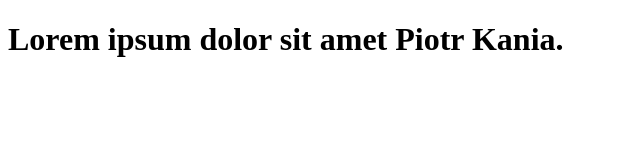
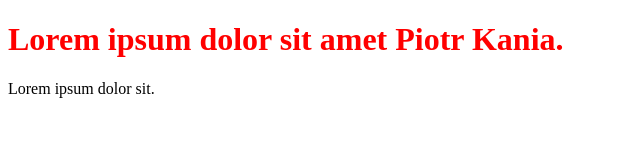
Before and after one commit to uxew0/project1, a plain HTML site: page index.html in a window 1280 px wide. Shown: the whole page, without its empty margins (0-640 px from the left). Drawn offline with Linux system fonts and the light colour scheme.

Commit message:
add file style.css

```diff
--- /dev/null
+++ b/css/style.css
@@ -0,0 +1,7 @@
+/* selektor tagu */
+h1 {
+    /* color to właściwość CSS-a */
+    /* red to wartość przypisana do właściwości color */
+    /* : operator przypisania */
+    color: red;
+}
--- a/index.html
+++ b/index.html
@@ -4,11 +4,13 @@
     <meta charset="UTF-8">
     <meta http-equiv="X-UA-Compatible" content="IE=edge">
     <meta name="viewport" content="width=device-width, initial-scale=1.0">
+    <link rel="stylesheet" href="css/style.css">
     <title>Pierwsza strona</title>
 </head>
 <body>
     <header>
         <h1>Lorem ipsum dolor sit amet Piotr Kania.</h1>
+        <p>Lorem ipsum dolor sit.</p>
     </header>
 </body>
 </html>
```
